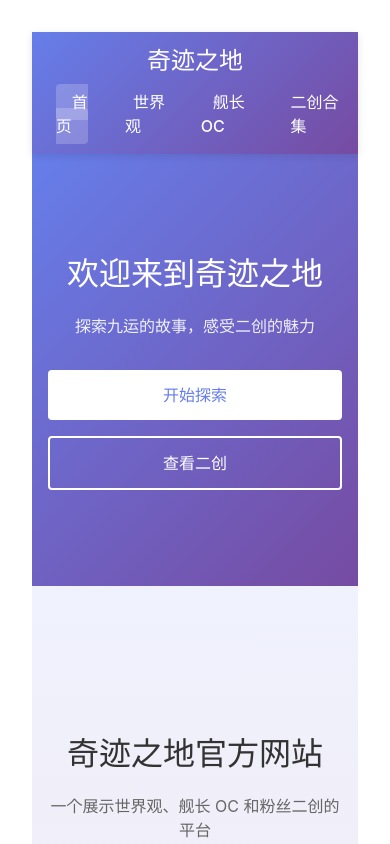
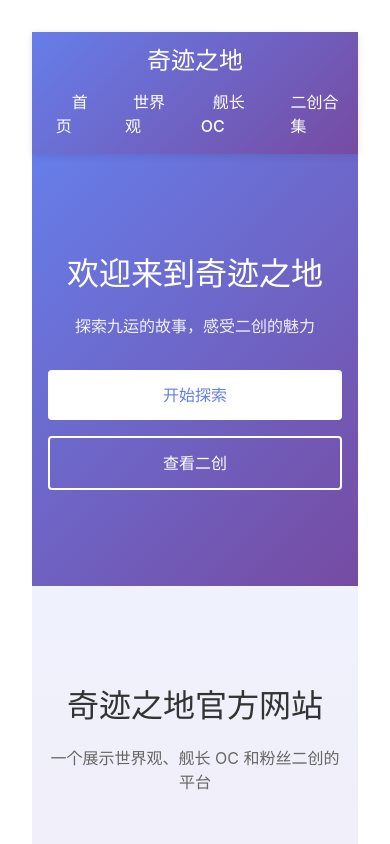
Before and after one commit to dolphin9/miracleland, a Vue app: page / in a window 390 px wide. Shown: the top 844 px of the page. Built offline with nearby package versions, Linux system fonts and the light colour scheme.

Commit message:
修改主页（重构代码，无外观变化）

```diff
--- a/src/views/Index.vue
+++ b/src/views/Index.vue
@@ -1,19 +1,6 @@
 <template>
   <div class="index-page">
-    <!-- 导航栏 -->
-    <nav class="navbar">
-      <div class="nav-container">
-        <h1 class="site-title">奇迹之地</h1>
-        <ul class="nav-links">
-          <li><router-link to="/" class="nav-link active">首页</router-link></li>
-          <li><router-link to="/world" class="nav-link">世界观</router-link></li>
-          <li><router-link to="/oc" class="nav-link">舰长 OC</router-link></li>
-          <li><router-link to="/creations" class="nav-link">二创合集</router-link></li>
-        </ul>
-      </div>
-    </nav>
-
-    <!-- 主要内容区 -->
+    <Navbar />
     <main class="main-content">
       <section class="hero-section">
         <div class="hero-content">
@@ -34,16 +21,13 @@
         </div>
       </section>
     </main>
-
-    <!-- 页脚 -->
-    <footer class="footer">
-      <p>&copy; 2026 奇迹师九运</p>
-      <p>本网站为粉丝制作</p>
-    </footer>
+    <Footer />
   </div>
 </template>
 
 <script setup>
+import Navbar from '@/components/Navbar.vue'
+import Footer from '@/components/Footer.vue'
 // 欢迎页逻辑
 </script>
 
@@ -52,53 +36,6 @@
   min-height: 100vh;
   display: flex;
   flex-direction: column;
-}
-
-/* 导航栏样式 */
-.navbar {
-  background: linear-gradient(135deg, #667eea 0%, #764ba2 100%);
-  color: white;
-  padding: 1rem 0;
-  position: sticky;
-  top: 0;
-  z-index: 100;
-  box-shadow: 0 2px 8px rgba(0, 0, 0, 0.1);
-}
-
-.nav-container {
-  max-width: 1200px;
-  margin: 0 auto;
-  padding: 0 1rem;
-  display: flex;
-  justify-content: space-between;
-  align-items: center;
-}
-
-.site-title {
-  font-size: 1.8rem;
-  font-weight: bold;
-  margin: 0;
-}
-
-.nav-links {
-  list-style: none;
-  display: flex;
-  gap: 2rem;
-  margin: 0;
-  padding: 0;
-}
-
-.nav-link {
-  color: white;
-  text-decoration: none;
-  padding: 0.5rem 1rem;
-  border-radius: 4px;
-  transition: background-color 0.3s ease;
-}
-
-.nav-link:hover,
-.nav-link.active {
-  background-color: rgba(255, 255, 255, 0.2);
 }
 
 /* 主要内容 */
@@ -115,7 +52,7 @@
 }
 
 .hero-content {
-  max-width: 800px;
+  max-width: 1000px;
   margin: 0 auto;
 }
 
@@ -175,13 +112,12 @@
   padding: 6rem 1rem;
   text-align: center;
   min-height: 400px;
-  display: flex;
-  align-items: center;
-  justify-content: center;
 }
 
 .parallax-content {
-  max-width: 800px;
+  max-width: 1000px;
+  width: 100%;
+  margin: 0 auto;
 }
 
 .parallax-content h3 {
@@ -193,19 +129,6 @@
 .parallax-content p {
   font-size: 1rem;
   color: #666;
-}
-
-/* 页脚 */
-.footer {
-  background-color: #f5f5f5;
-  color: #666;
-  text-align: center;
-  padding: 2rem 1rem;
-  border-top: 1px solid #ddd;
-}
-
-.footer p {
-  margin: 0.5rem 0;
 }
 
 /* 动画 */
@@ -233,20 +156,6 @@
 
 /* 响应式设计 */
 @media (max-width: 768px) {
-  .nav-container {
-    flex-direction: column;
-    gap: 1rem;
-  }
-
-  .site-title {
-    font-size: 1.5rem;
-  }
-
-  .nav-links {
-    gap: 1rem;
-    justify-content: center;
-  }
-
   .hero-title {
     font-size: 2rem;
   }
```
